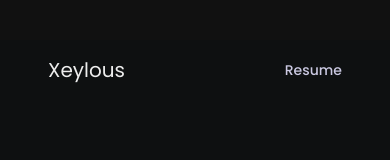
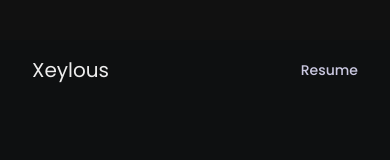
Before and after one commit to xeylous/portfolio-v2, a Next.js app: page / in a window 390 px wide. Shown: the top 160 px of the page. Built offline with nearby package versions, Linux system fonts and the light colour scheme.

Commit message:
fixed about section

```diff
--- a/src/components/About.jsx
+++ b/src/components/About.jsx
@@ -10,7 +10,7 @@ export default function About() {
         style={{ backgroundImage: "url('https://raw.githubusercontent.com/adeolaadeoti/adeolaadeoti-v2/main/public/webp/hand-left.webp')" }}
       /> */}
 
-      <div className="w-full max-w-[1100px] h-fit flex items-center justify-between flex-col md:flex-row z-[1] w-[85%] px-0">
+      <div className="w-full max-w-[1100px] h-fit flex items-center justify-between flex-col md:flex-row z-[1] px-8 md:w-[85%] md:px-0">
         <article className="max-w-[460px] h-auto text-[1.07em] block text-left mb-[35px] md:mb-0">
           <h1 className="text-[2.5em] md:text-[3.5em] font-black tracking-[-0.03em] text-transparent max-w-none md:max-w-[30vw] leading-[1.5] [-webkit-text-stroke:1px_var(--linear-grey)]">
             Design
--- a/src/components/Header.jsx
+++ b/src/components/Header.jsx
@@ -39,7 +39,7 @@ export default function Header() {
     >
       {/* Merged Navbar Content */}
       <nav className="absolute top-0 left-0 w-full z-50 flex justify-center pt-4 md:pt-14">
-        <div className="w-full max-w-[1100px] flex justify-between md:w-[85%] px-12 md:px-0">
+        <div className="w-full max-w-[1100px] flex justify-between md:w-[85%] px-8 md:px-0">
           <div className="text-xl font-normal">Xeylous</div>
           <div className="text-sm font-normal flex items-center gap-6">
             <a
```
Also changed, not shown: 1 other file (tests, documents, lock files or other folders).
